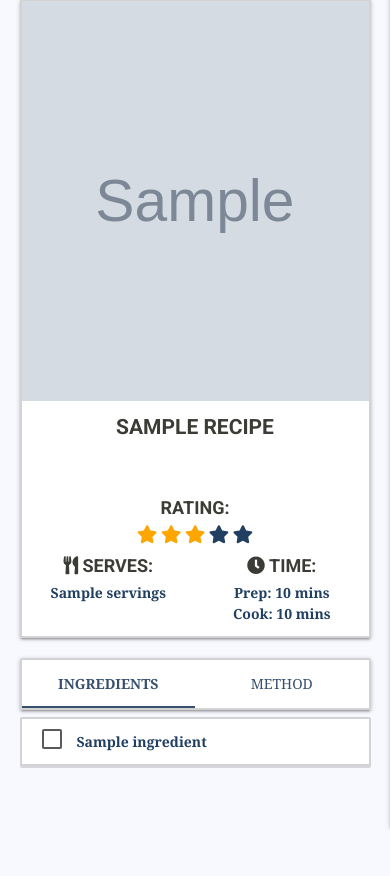
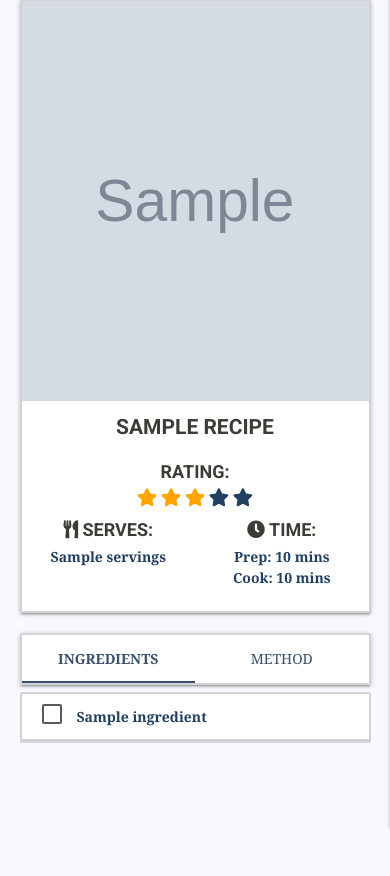
Before and after one commit to RussOakham/wanderlust-recipes, a Flask app: page /recipes/1 in a window 390 px wide. Shown: the part 77-953 px from the top of the page. After the commit the page ends 907 px from the top, so only its background shows below. Run offline with Flask 2, Linux system fonts and the light colour scheme; grey boxes marked "Sample" are stand-in pictures; a database or web service that is not in the repository returns one stand-in record (values such as "Sample title"); some libraries are stand-ins or nearby versions.

Commit message:
recipe details - responsive styling - improved sizing of elements on various screen sizes

```diff
--- a/static/css/style.css
+++ b/static/css/style.css
@@ -309,23 +309,32 @@ nav {
 }
 
 /* Responsive Media Queries */
+@media (max-width: 800px) {
+    .recipe-summary {
+        height: 250px;
+    }
+
+    .recipe-title {
+        height: 50px;
+    }
+
+    .recipe-title>h1 {
+        margin: 15px 0px;
+    }
+}
+
+
+
 @media (max-width: 600px) {
     .flex-column-reverse {
         display: flex;
         flex-direction: column-reverse;
     }
 
-    .recipe-title {
-        height: 75px;
-    }
-
-    .recipe-title>h1 {
-        margin: 15px 0px;
-    }
-
     .recipe-summary {
         height: 160px;
         font-size: revert;
+        display: block;
     }
 
     .recipe-h1 {
```
